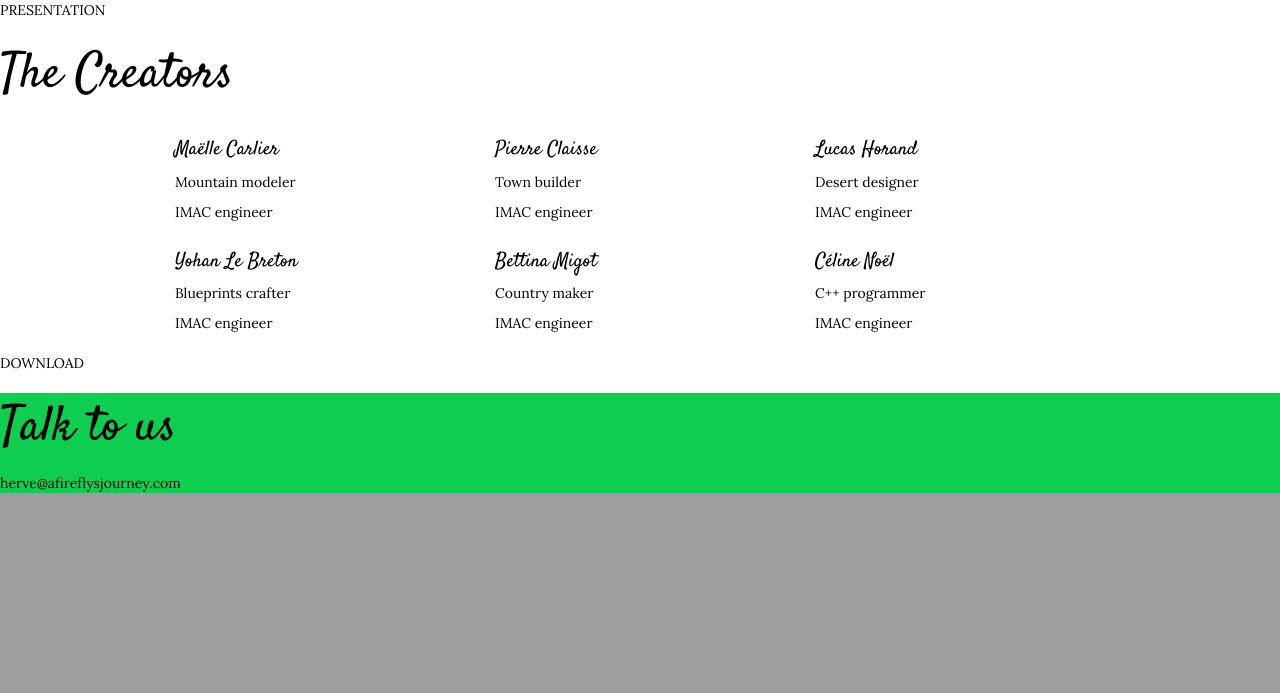
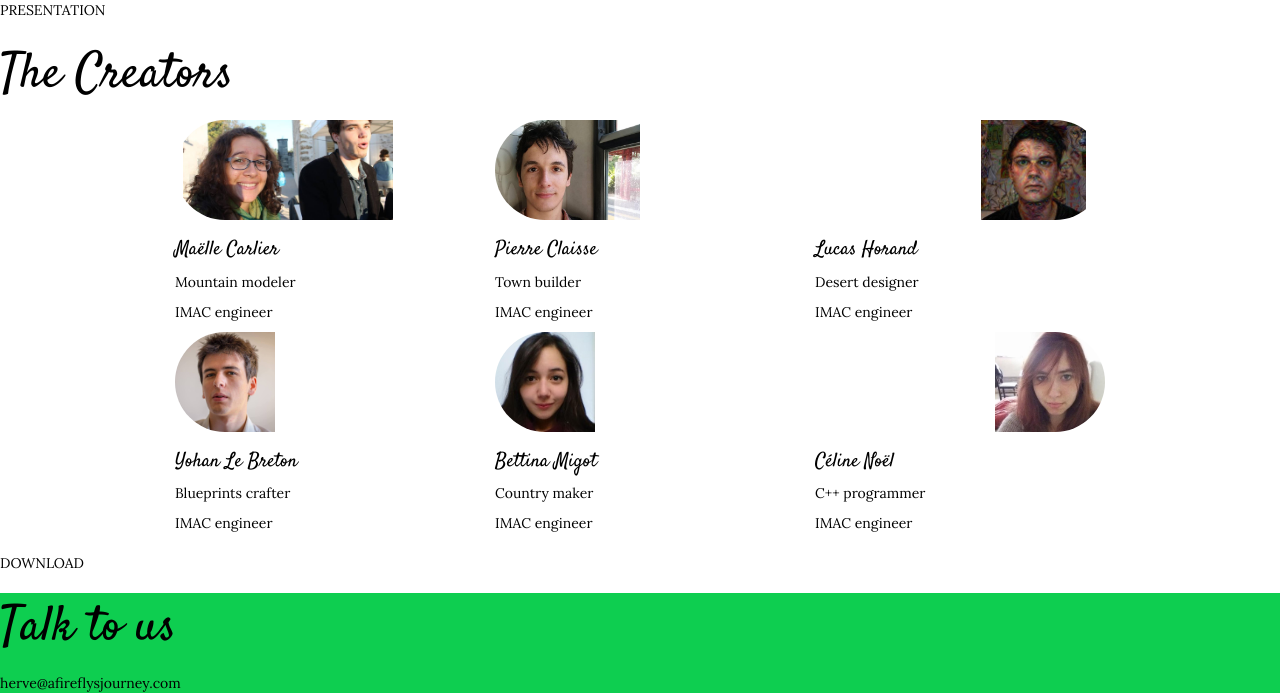
Before and after one commit to luhof/herve-website, a PHP site: page / in a window 1280 px wide. Shown: the part 800-1493 px from the top of the page. Before the commit the page ends 1293 px from the top, so only its background shows below. Run offline with PHP 8.4, Linux system fonts and the light colour scheme.

Commit message:
Fixed portraits (a bit)

```diff
--- a/css/styles.css
+++ b/css/styles.css
@@ -28,7 +28,7 @@ footer>header{
 	background:#0ece50;}
 body>div>div{width:100%;}
 body>div>div>div>a:hover{text-decoration:underline;}
-body>div>div>div:nth-child(1){
+#creators>.row>div>div:nth-child(1){
 	min-width:100px;min-height:100px;
 	border-radius:100px;}
 /*
@@ -38,12 +38,12 @@ body>div>div:nth-child(3),body>div>div:nth-child(5),body>div>div:nth-child(7){te
 header{background: url(../img/country.svg) no-repeat center bottom fixed;}
 
 
-#creators>div>div:nth-child(1)>div:nth-child(1){background: url(../img/maelle-carlier.jpg) no-repeat 10% 70%; background-size:210px 140px;}
-#creators>div>div:nth-child(2)>div:nth-child(1){background: url(../img/pierre-claisse.jpg) no-repeat 0% 10%; background-size:145px 145px;}
-#creators>div>div:nth-child(3)>div:nth-child(1){background: url(../img/lucas-horand.jpg) no-repeat 90% top	; background-size:105px 105px;}
-#creators>div>div:nth-child(4)>div:nth-child(1){background: url(../img/yohan-lebreton.jpg) no-repeat top right; background-size:100px 100px;}
-#creators>div>div:nth-child(5)>div:nth-child(1){background: url(../img/bettina-migot.jpg) no-repeat left center; background-size:100px 100px;}
-#creators>div>div:nth-child(6)>div:nth-child(1){background: url(../img/celine-noel.jpg) no-repeat right top; background-size:110px 110px;}
+#creators>.row>div:nth-child(1)>div:nth-child(1){background: url(../img/maelle-carlier.jpg) no-repeat 10% 70%; background-size:210px 140px;}
+#creators>.row>div:nth-child(2)>div:nth-child(1){background: url(../img/pierre-claisse.jpg) no-repeat 0% 10%; background-size:145px 145px;}
+#creators>.row>div:nth-child(3)>div:nth-child(1){background: url(../img/lucas-horand.jpg) no-repeat 90% top	; background-size:105px 105px;}
+#creators>.row>div:nth-child(4)>div:nth-child(1){background: url(../img/yohan-lebreton.jpg) no-repeat top left; background-size:100px 100px;}
+#creators>.row>div:nth-child(5)>div:nth-child(1){background: url(../img/bettina-migot.jpg) no-repeat left center; background-size:100px 100px;}
+#creators>.row>div:nth-child(6)>div:nth-child(1){background: url(../img/celine-noel.jpg) no-repeat right top; background-size:110px 110px;}
 
 .bg-cover{-webkit-background-size:cover;-moz-background-size:cover;-o-background-size:cover;background-size:cover;}
 footer{background:#0ece50;}
--- a/index.html
+++ b/index.html
@@ -37,7 +37,6 @@
 					<p>IMAC engineer</p>
 				</a>
 			</div>
-
 			<div class="col-xs-12 col-sm-4 col-md-4 col-lg-4">
 				<div></div>
 				<a target="_blank" href="https://www.linkedin.com/in/pierreclaisse">
@@ -48,23 +47,24 @@
 
 			</div>
 			<div class="col-xs-12 col-sm-4 col-md-4 col-lg-4">
+
 				<div></div>
 				<a target="_blank" href="https://www.linkedin.com/in/lucas-horand-2786246a">
 					<h3>Lucas Horand</h3>
 					<p>Desert designer</p>
 					<p>IMAC engineer</p>
 				</a>
+			</div>
 
-			</div>
-		</div>
-			<div class="row wrap">
 			<div class="col-xs-2 col-sm-4 col-md-4 col-lg-4">
 				<div></div>
+
 				<a target="_blank" href="https://www.linkedin.com/in/yohanlb">
 					<h3>Yohan Le Breton</h3>
 					<p>Blueprints crafter</p>
 					<p>IMAC engineer</p>
 				</a>
+
 			</div>
 			<div class="col-xs-2 col-sm-4 col-md-4 col-lg-4">
 				<div></div>
@@ -84,7 +84,6 @@
 			</div>
 		</div>
 	</div>
-	</div>
 	<div id="download">DOWNLOAD</div>
 	<footer>
 		<header>Talk to us</header>
```
Lines whose indentation alone changed are shown as unchanged.
